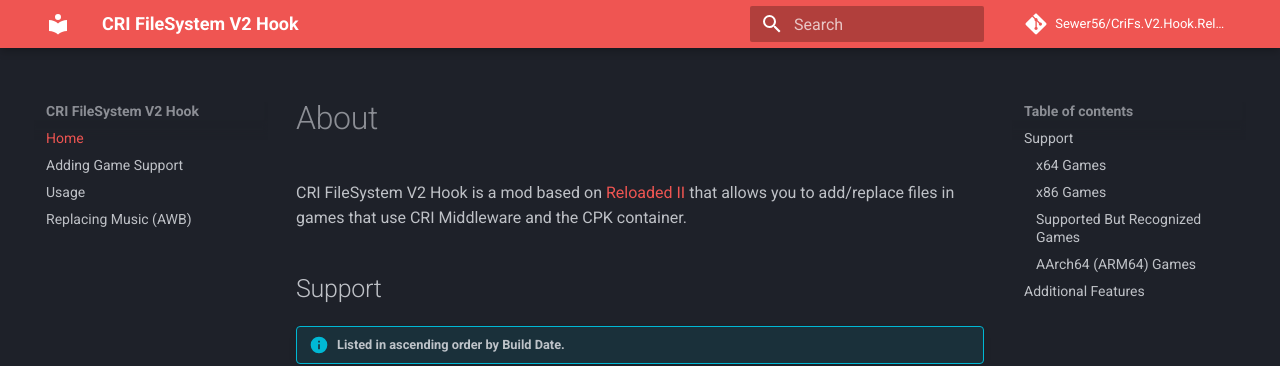
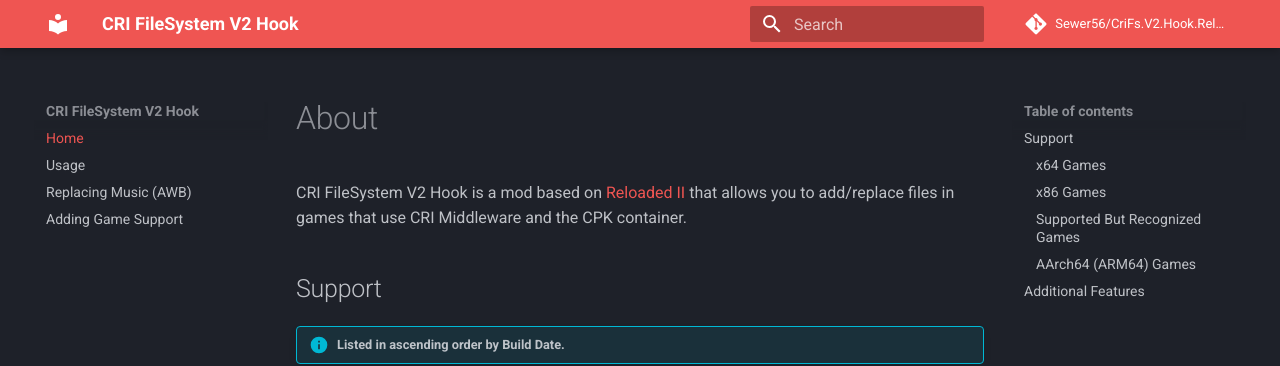
Before and after one commit to Sewer56/CriFs.V2.Hook.ReloadedII, an MkDocs documentation site: the page built from docs/index.md, in a window 1280 px wide. Shown: the top 366 px of the page. Built offline with MkDocs 1.6.1 and Material for MkDocs 9.7.7, drawn with Linux system fonts in a browser that asks for light colours; comment, search, counter and statistics services are not loaded; part of the change alters nothing that is shown.

Commit message:
Moved: Dev page to bottom

```diff
--- a/mkdocs.yml
+++ b/mkdocs.yml
@@ -26,6 +26,6 @@ theme:
 
 nav:
   - Home: index.md
-  - Adding Game Support: adding-game-support.md
   - Usage: usage.md
   - Replacing Music (AWB): usage-awb.md
+  - Adding Game Support: adding-game-support.md
```
